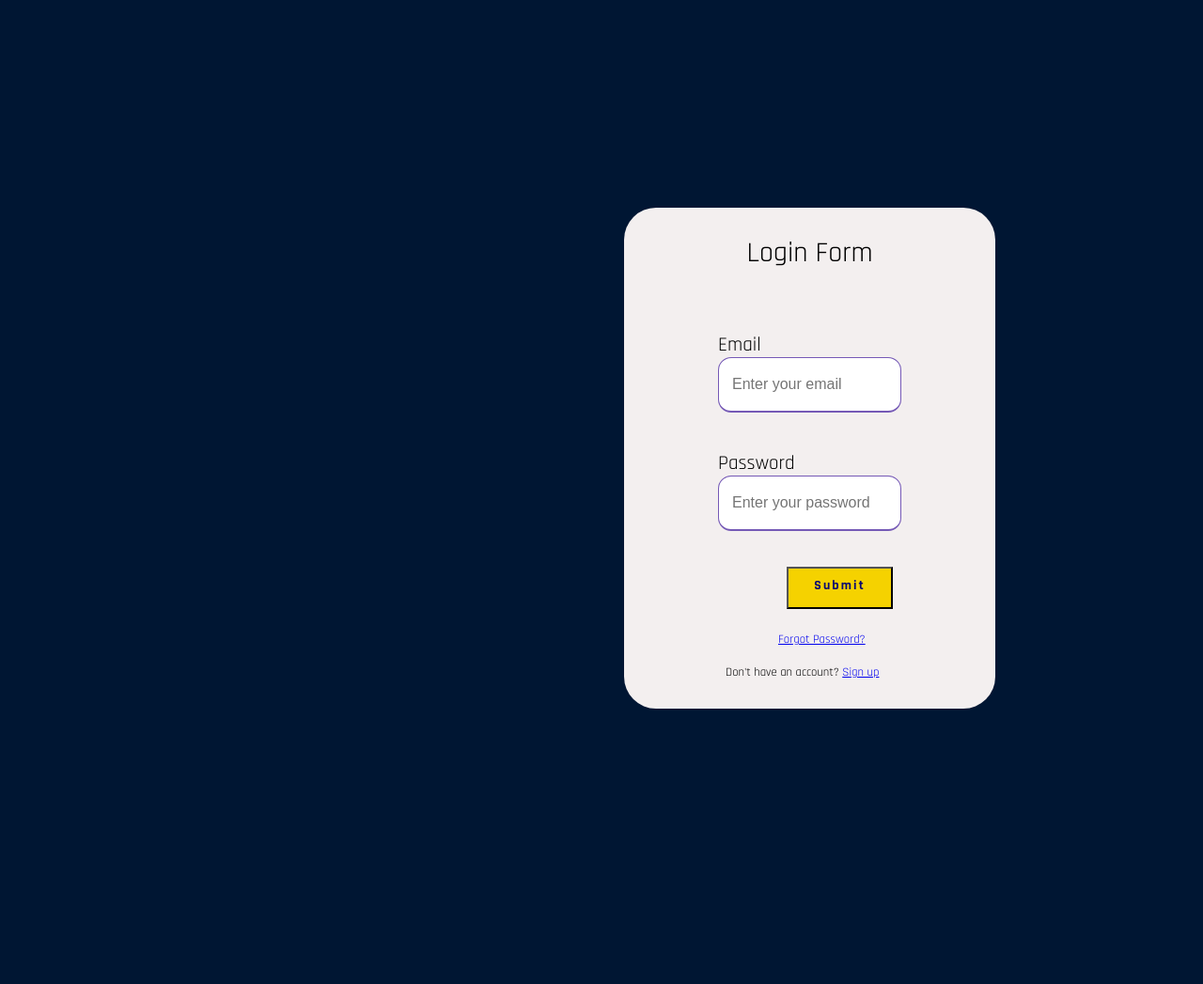
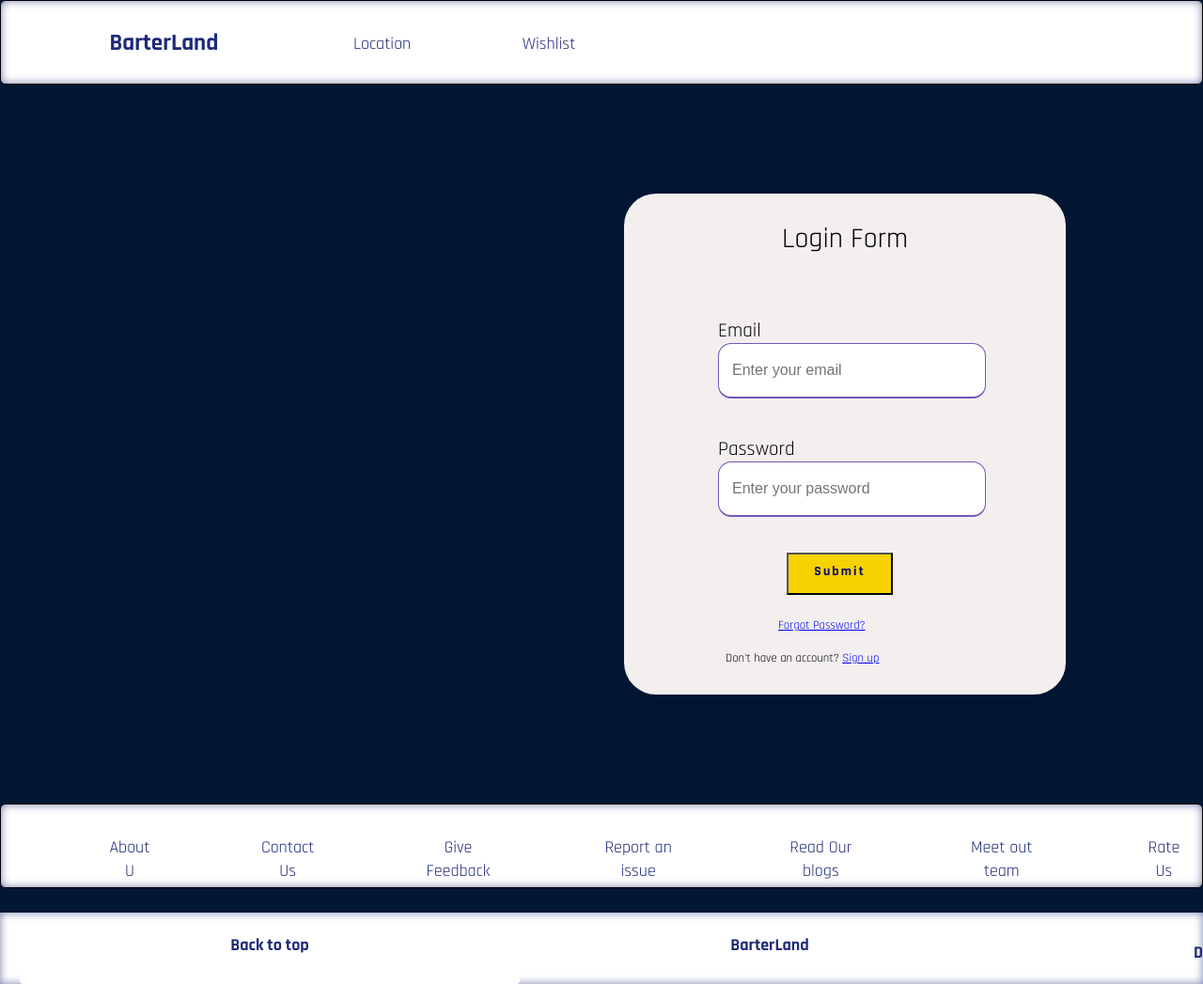
Before and after one commit to HirvaPatel/barterland, a React (Create React App) app: page / in a window 1280 px wide. Shown: the whole page at 94% size. Before the commit the page ends 975 px from the top, so only its background shows below. Built offline with nearby package versions, Linux system fonts and the light colour scheme.

Commit message:
Login page Added header and footer

```diff
--- a/src/LoginPage.css
+++ b/src/LoginPage.css
@@ -4,7 +4,7 @@
   padding: 13px 43px;
   border-radius: 34px;
   overflow: hidden;
-  margin: 221px;
+  margin: 116px;
   margin-left: 664px;
 }
 
--- a/src/LoginPage.js
+++ b/src/LoginPage.js
@@ -96,6 +96,23 @@ export default function LoginPage(props) {
 
     return (
       <nav>
+      <header>
+        <nav className="container">
+            <nav className="box1">
+                <Link to={"/"} ><label className="logo">BarterLand</label> </Link>
+            </nav>
+            <nav className="box2">
+                {/* <Link to={"/comingsoon"} target="_blank" rel="noopener noreferrer" > <label>Location</label> </Link> */}
+                <Link to={"/comingsoon"} > <label>Location</label> </Link>
+            </nav>
+            <nav className="box1">
+                <Link to={"/comingsoon"} > <label>Wishlist</label> </Link>
+            </nav>
+            <nav className="box1">
+                <Link to={"/comingsoon"} state={{ data: props.userData }}></Link>
+            </nav>
+        </nav>
+    </header>
         <title> Login Form </title>
         <nav className="containerform">
           <nav className="title">Login Form</nav>
@@ -125,6 +142,44 @@ export default function LoginPage(props) {
             </form>
           </nav>
         </nav>
+        <footer>
+                <nav>
+
+                    <nav className="container3">
+                        <nav className="box3">
+                            <Link to={"/comingsoon"} ><label>About U</label></Link>
+                        </nav>
+                        <nav className="box3">
+                            <Link to={"/comingsoon"} ><label>Contact Us</label></Link>
+                        </nav>
+                        <nav className="box3">
+                            <Link to={"/comingsoon"} ><label>Give Feedback</label></Link>
+                        </nav>
+                        <nav className="box3">
+                            <Link to={"/comingsoon"} ><label>Report an issue</label></Link>
+                        </nav>
+                        <nav className="box3">
+                            <Link to={"/comingsoon"} ><label>Read Our blogs</label></Link>
+                        </nav>
+                        <nav className="box3">
+                            <Link to={"/comingsoon"} ><label>Meet out team</label></Link>
+                        </nav>
+                        <nav className="box3">
+                            <Link to={"/comingsoon"} ><label>Rate Us</label></Link>
+                        </nav>
+                    </nav>
+                </nav>
+                <nav className="container4">
+                    <nav className="backtotop">
+                        <Link to={"/home"} ><label>Back to top</label></Link>
+                    </nav>
+                    <nav className="logo-box"><Link to={"/home"} ><label>BarterLand</label></Link></nav>
+                    <section className="box5">
+                        <label> Developed by Humans </label>
+                    </section>
+                </nav>
+
+            </footer>
       </nav>
 
     );
```
